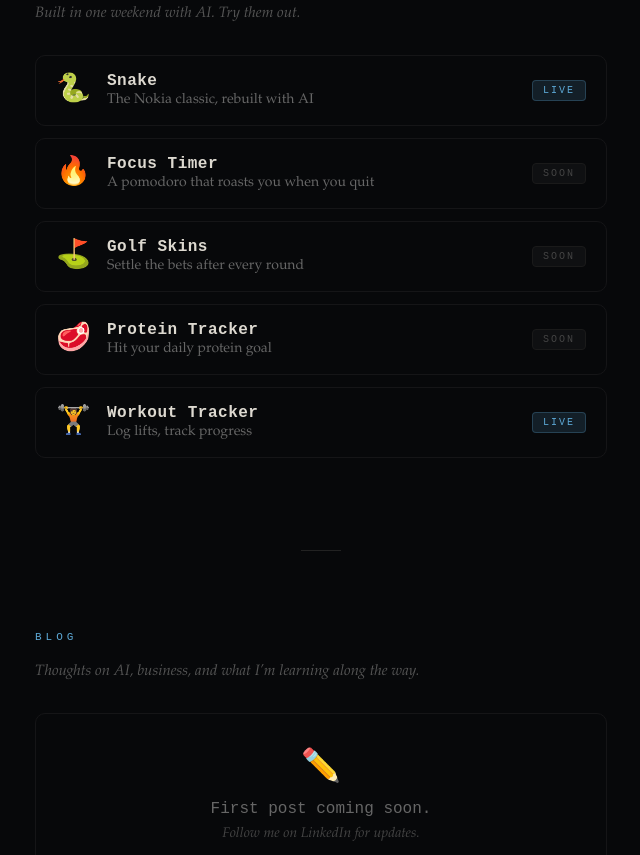
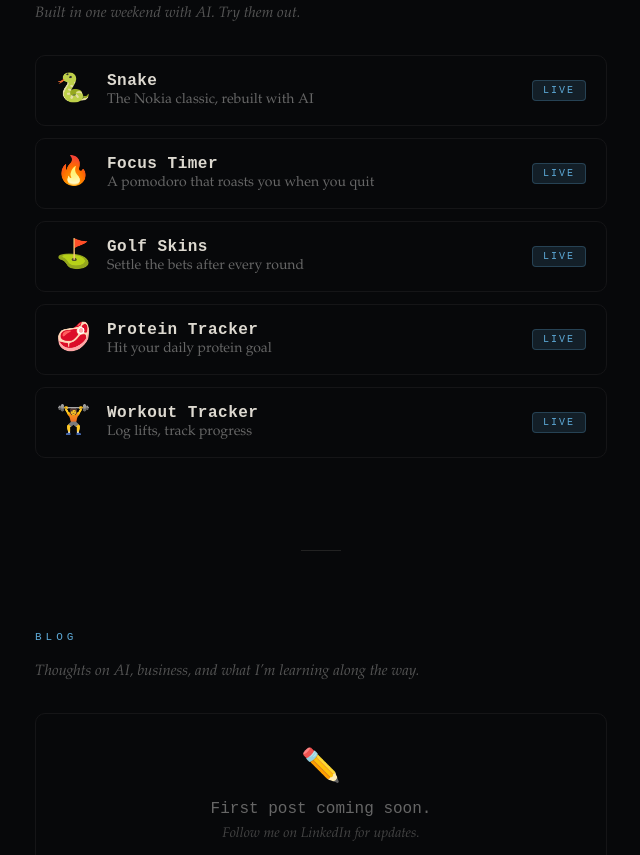
Before and after one commit to conesalinas/conesalinas-ai, a plain HTML site: page index.html in a window 1280 px wide. Shown: the part 1360-2215 px from the top of the page, without its empty margins (319-959 px from the left). Drawn offline with Linux system fonts and the light colour scheme.

Commit message:
Update index.html

```diff
--- a/index.html
+++ b/index.html
@@ -54,7 +54,7 @@ section { padding: 80px 24px; max-width: 620px; margin: 0 auto; }
 
 /* App cards */
 .app-card { display: flex; align-items: center; gap: 16px; padding: 16px 20px; border-radius: 10px; border: 1px solid var(--border); transition: all 0.25s; margin-bottom: 12px; }
-.app-card:hover { border-color: var(--border-hover); background: #0d0e10; }
+.app-card:hover { border-color: var(--border-hover); background: #0d0e10; cursor: pointer; }
 .app-card .emoji { font-size: 28px; line-height: 1; }
 .app-card .name { font-size: 16px; font-weight: 600; color: var(--text); letter-spacing: 0.5px; }
 .app-card .desc { font-size: 14px; color: var(--dim); margin-top: 2px; }
@@ -133,31 +133,31 @@ footer { padding: 24px; text-align: center; border-top: 1px solid #111; font-siz
   <p class="section-label mono">Apps</p>
   <p class="section-sub">Built in one weekend with AI. Try them out.</p>
 
-  <div class="app-card">
+  <a href="/snake" class="app-card" style="text-decoration:none;color:inherit">
     <span class="emoji">🐍</span>
     <div style="flex:1"><div class="name mono">Snake</div><div class="desc">The Nokia classic, rebuilt with AI</div></div>
     <span class="badge live mono">LIVE</span>
-  </div>
-  <div class="app-card">
+  </a>
+  <a href="/pomodoro" class="app-card" style="text-decoration:none;color:inherit">
     <span class="emoji">🔥</span>
     <div style="flex:1"><div class="name mono">Focus Timer</div><div class="desc">A pomodoro that roasts you when you quit</div></div>
-    <span class="badge soon mono">SOON</span>
-  </div>
-  <div class="app-card">
+    <span class="badge live mono">LIVE</span>
+  </a>
+  <a href="/golf" class="app-card" style="text-decoration:none;color:inherit">
     <span class="emoji">⛳</span>
     <div style="flex:1"><div class="name mono">Golf Skins</div><div class="desc">Settle the bets after every round</div></div>
-    <span class="badge soon mono">SOON</span>
-  </div>
-  <div class="app-card">
+    <span class="badge live mono">LIVE</span>
+  </a>
+  <a href="/protein" class="app-card" style="text-decoration:none;color:inherit">
     <span class="emoji">🥩</span>
     <div style="flex:1"><div class="name mono">Protein Tracker</div><div class="desc">Hit your daily protein goal</div></div>
-    <span class="badge soon mono">SOON</span>
-  </div>
-  <div class="app-card">
+    <span class="badge live mono">LIVE</span>
+  </a>
+  <a href="/workout" class="app-card" style="text-decoration:none;color:inherit">
     <span class="emoji">🏋️</span>
     <div style="flex:1"><div class="name mono">Workout Tracker</div><div class="desc">Log lifts, track progress</div></div>
     <span class="badge live mono">LIVE</span>
-  </div>
+  </a>
 </section>
 
 <div class="divider"></div>
```
